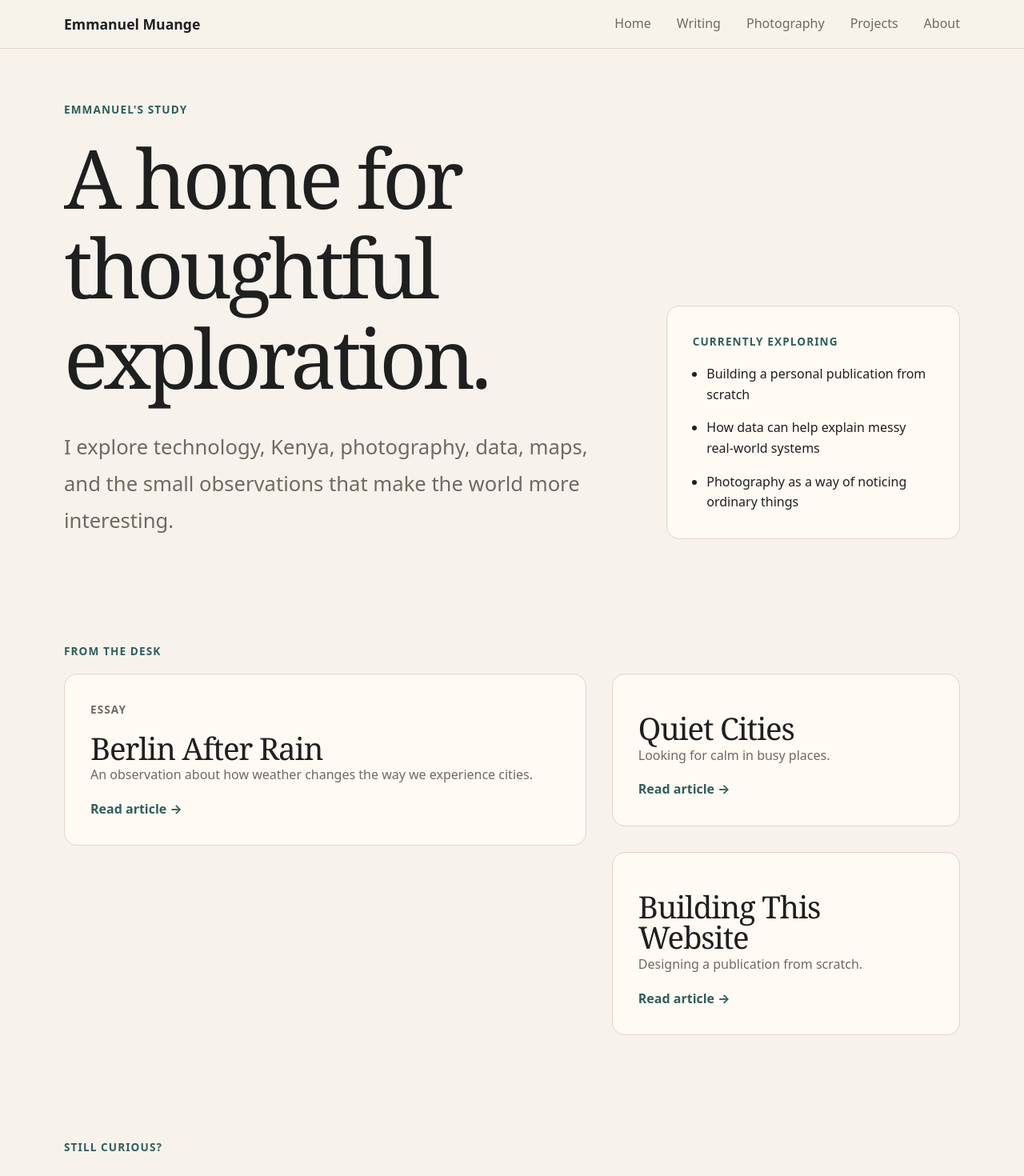
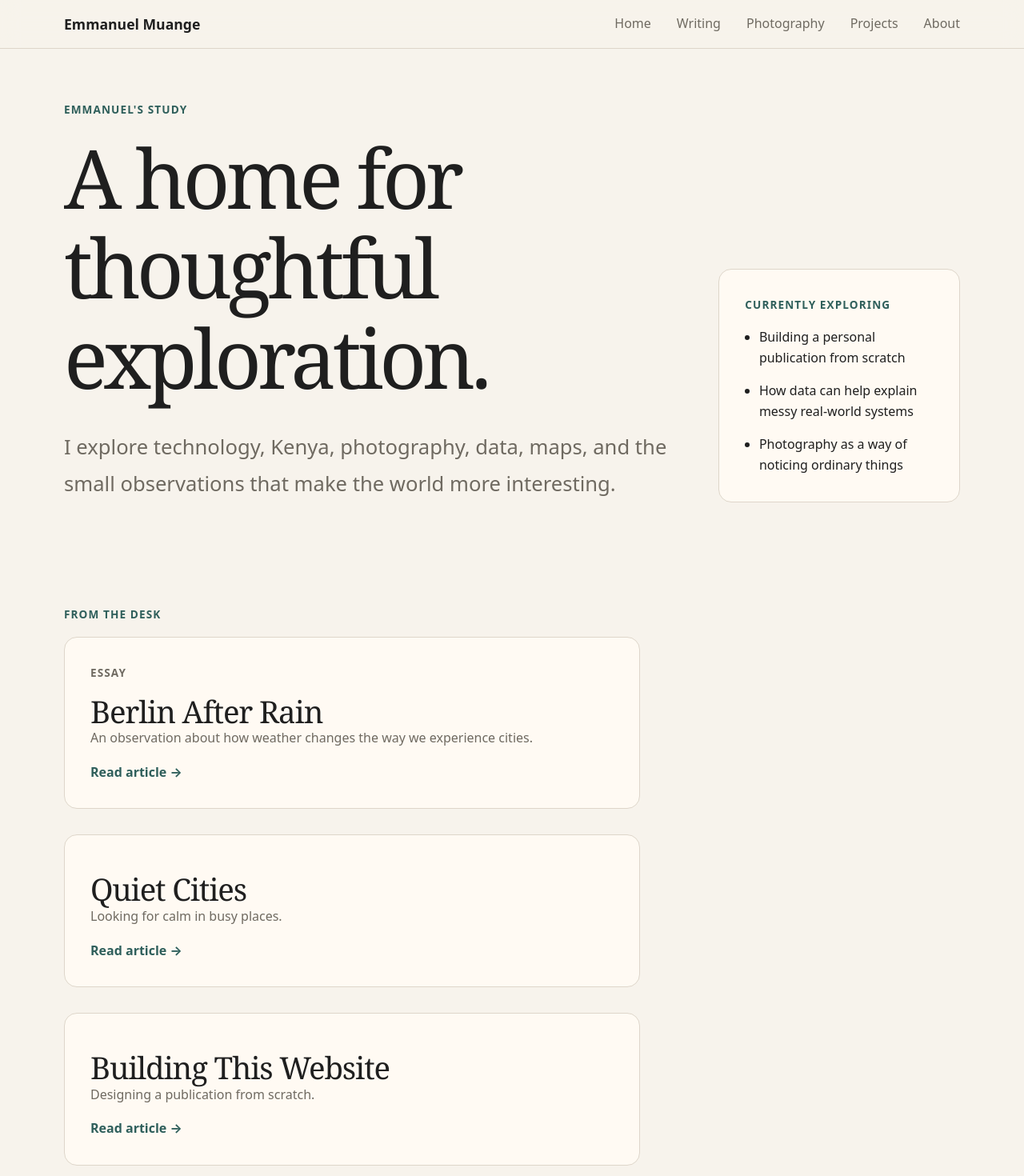
Before and after one commit to emuange/my-website, a React (Vite) app: page / in a window 1280 px wide. Shown: the top 1470 px of the page at 80% size. Built offline with nearby package versions, Linux system fonts and the light colour scheme.

Commit message:
Refine homepage layout

```diff
--- a/src/components/home/FeaturedContent.css
+++ b/src/components/home/FeaturedContent.css
@@ -1,13 +1,9 @@
 .featured-content {
-  display: grid;
-  grid-template-columns: 1.2fr 0.8fr;
+  display: flex;
+  flex-direction: column;
   gap: var(--space-md);
-  align-items: start;
 }
 
-.featured-content .content-preview:first-child {
-  grid-row: span 2;
-}
 
 @media (max-width: 800px) {
   .featured-content {
--- a/src/components/home/MissionCard.css
+++ b/src/components/home/MissionCard.css
@@ -4,13 +4,13 @@
 
 .mission-grid {
   display: grid;
-  grid-template-columns: 1.5fr 0.8fr;
+  grid-template-columns: 2fr 0.8fr;
   gap: var(--space-lg);
   align-items: end;
 }
 
 .mission h1 {
-  max-width: 850px;
+  max-width: 1000px;
   margin-bottom: var(--space-md);
 }
 
```
